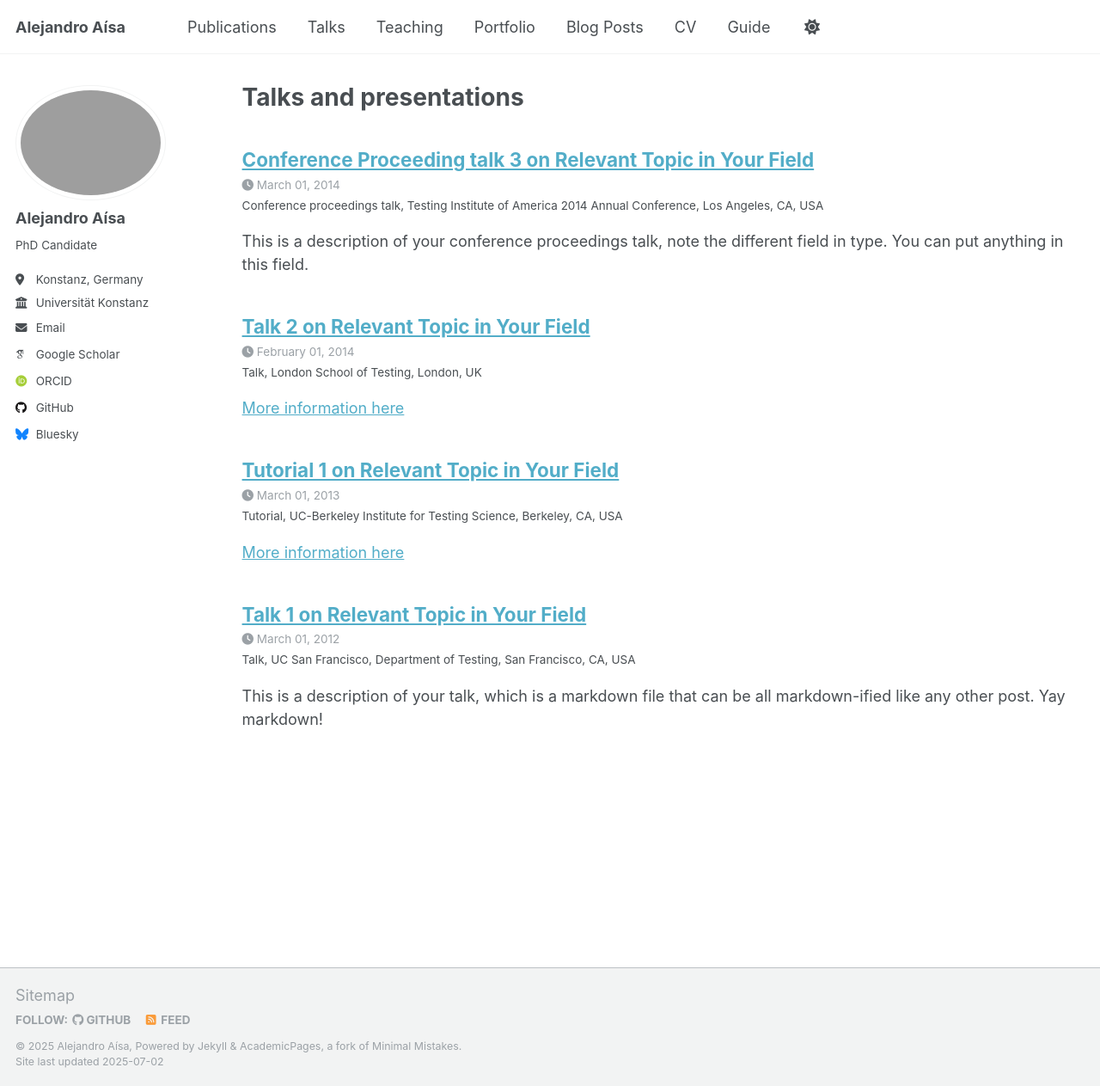
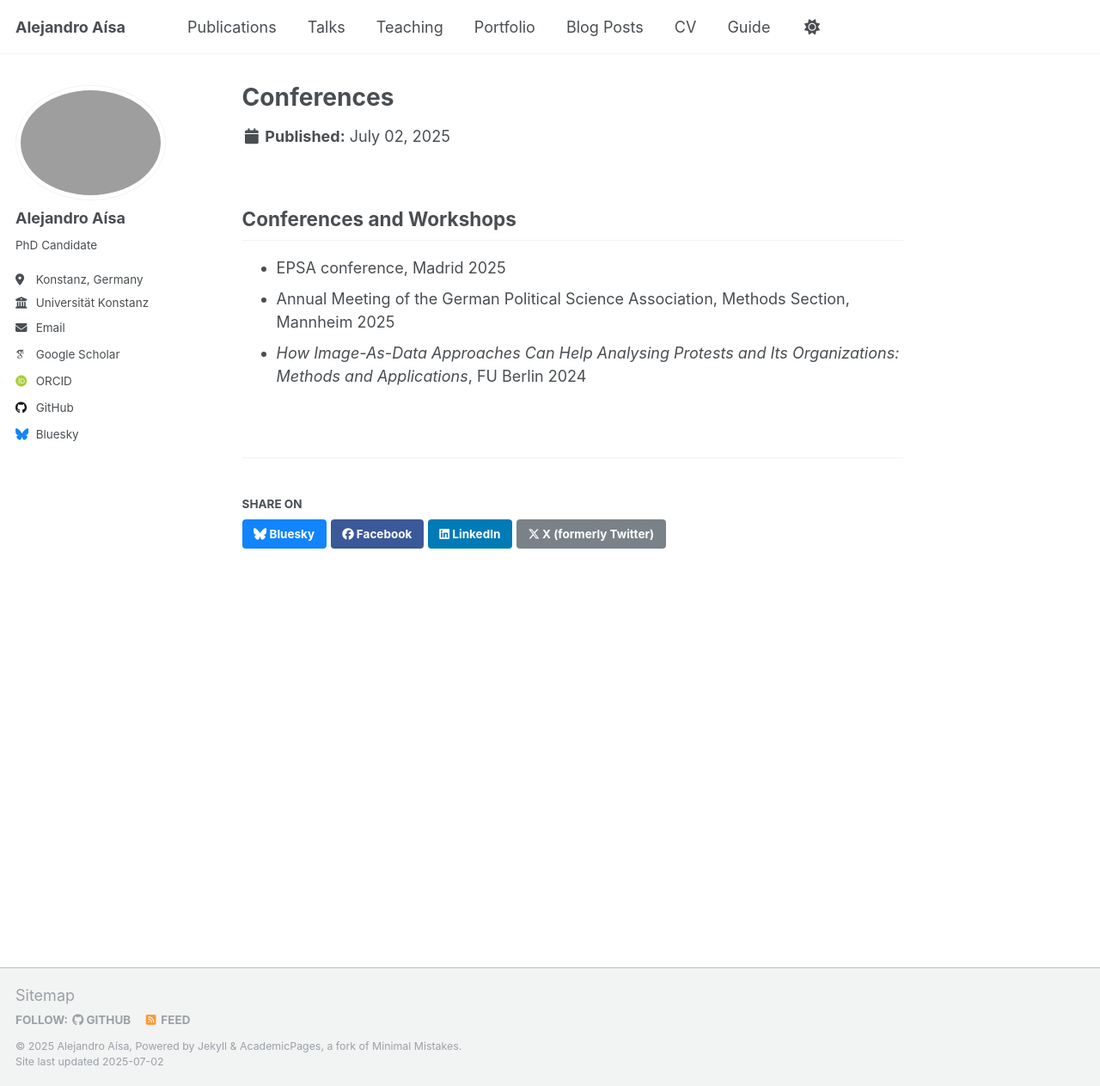
Before and after one commit to alejandroaisam/alejandroaisam.github.io, a Jekyll site: the page built from _talks/conferences.md, in a window 1280 px wide and 1263 px high. Shown: the whole window at 86% size. Built offline with Jekyll 4.4.1, drawn with Linux system fonts in a browser that asks for light colours; some web fonts are replaced; a script that is not in the unit is left out.

Commit message:
various
test talks

```diff
--- a/_pages/talks.html
+++ b/_pages/talks.html
@@ -1,8 +1,8 @@
 ---
 layout: archive
-title: "Talks and presentations"
+title: "Conferences"
 permalink: /talks/
-author_profile: true
+author_profile: false
 ---
 
 {% if site.talkmap_link == true %}
--- a/_talks/2012-03-01-talk-1.md
+++ /dev/null
@@ -1,11 +0,0 @@
----
-title: "Talk 1 on Relevant Topic in Your Field"
-collection: talks
-type: "Talk"
-permalink: /talks/2012-03-01-talk-1
-venue: "UC San Francisco, Department of Testing"
-date: 2012-03-01
-location: "San Francisco, CA, USA"
----
-
-This is a description of your talk, which is a markdown file that can be all markdown-ified like any other post. Yay markdown!
--- a/_talks/2013-03-01-tutorial-1.md
+++ /dev/null
@@ -1,13 +0,0 @@
----
-title: "Tutorial 1 on Relevant Topic in Your Field"
-collection: talks
-type: "Tutorial"
-permalink: /talks/2013-03-01-tutorial-1
-venue: "UC-Berkeley Institute for Testing Science"
-date: 2013-03-01
-location: "Berkeley, CA, USA"
----
-
-[More information here](http://exampleurl.com)
-
-This is a description of your tutorial, note the different field in type. This is a markdown files that can be all markdown-ified like any other post. Yay markdown!
--- a/_talks/2014-02-01-talk-2.md
+++ /dev/null
@@ -1,13 +0,0 @@
----
-title: "Talk 2 on Relevant Topic in Your Field"
-collection: talks
-type: "Talk"
-permalink: /talks/2014-02-01-talk-2
-venue: "London School of Testing"
-date: 2014-02-01
-location: "London, UK"
----
-
-[More information here](http://example2.com)
-
-This is a description of your talk, which is a markdown files that can be all markdown-ified like any other post. Yay markdown!
--- a/_talks/2014-03-01-talk-3.md
+++ /dev/null
@@ -1,11 +0,0 @@
----
-title: "Conference Proceeding talk 3 on Relevant Topic in Your Field"
-collection: talks
-type: "Conference proceedings talk"
-permalink: /talks/2014-03-01-talk-3
-venue: "Testing Institute of America 2014 Annual Conference"
-date: 2014-03-01
-location: "Los Angeles, CA, USA"
----
-
-This is a description of your conference proceedings talk, note the different field in type. You can put anything in this field.
--- /dev/null
+++ b/_talks/conferences.md
@@ -0,0 +1,13 @@
+---
+layout: single
+title: "Conferences"
+permalink: /talks/
+
+---
+
+## Conferences and Workshops
+
+
+- EPSA conference, Madrid 2025
+- Annual Meeting of the German Political Science Association, Methods Section, Mannheim 2025
+- *How Image-As-Data Approaches Can Help Analysing Protests and Its Organizations: Methods and Applications*, FU Berlin 2024
```
Also changed, not shown: _pages/portfolio.html (added, +13 -0 lines), _pages/teaching.html (added, +12 -0 lines), _posts/2013-08-14-blog-post-2.md (deleted, +0 -20 lines), _posts/2014-08-14-blog-post-3.md (deleted, +0 -20 lines), _posts/2015-08-14-blog-post-4.md (deleted, +0 -20 lines), _posts/2199-01-01-future-post.md (deleted, +0 -11 lines), 3 other files.
